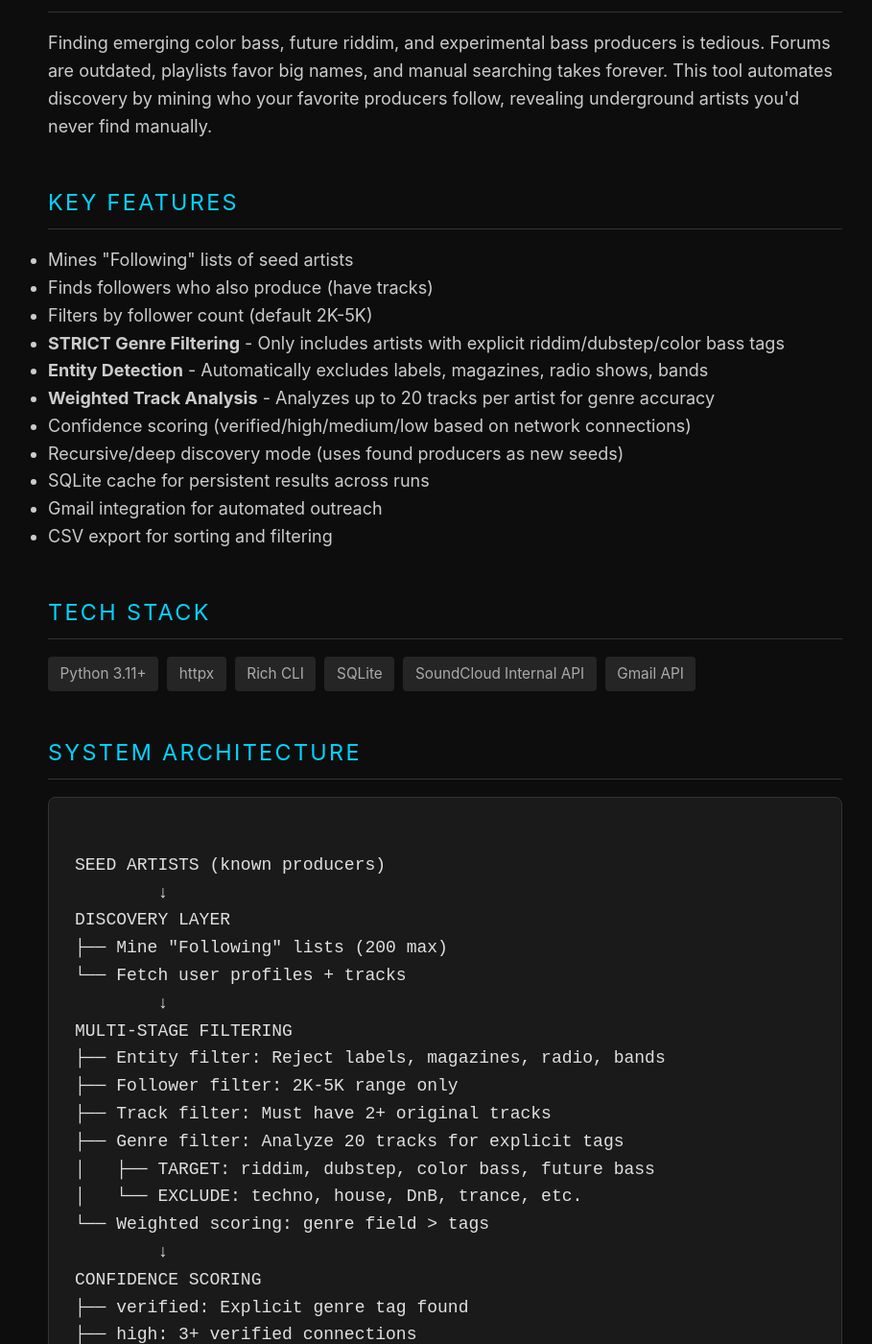
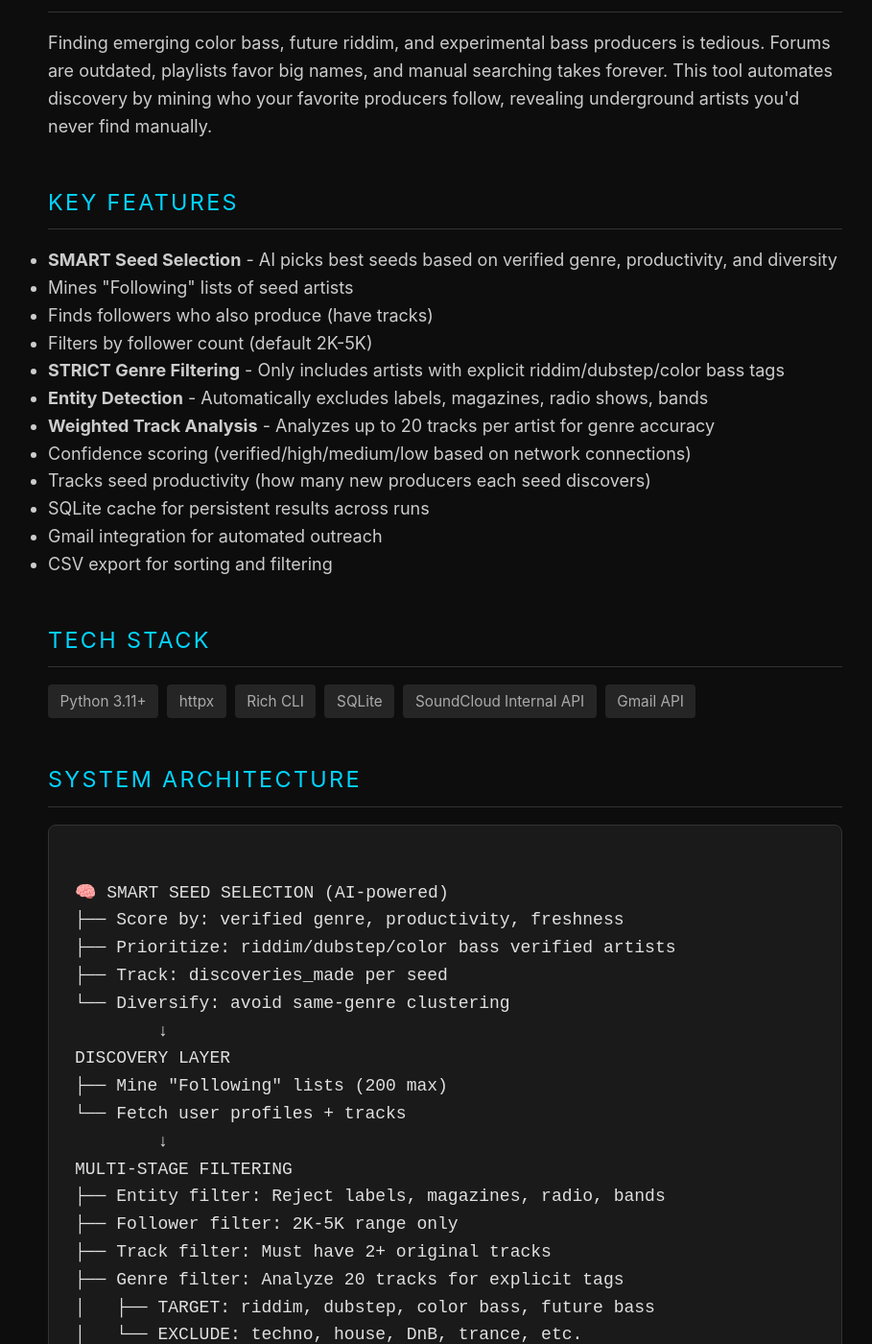
Before and after one commit to eqenrico-hub/eqenrico-hub.github.io, a Jekyll site: the page built from app/audio/producer-discovery.html, in a window 1280 px wide and 1400 px high, scrolled down 556 px. Shown: the whole window at 96% size, without its empty margins (176-1085 px from the left). Built offline with Jekyll 4.4.1, drawn with Linux system fonts in a browser that asks for light colours; some of the changed text lies outside the part shown.

Commit message:
Add SMART seed selection to producer-discovery
Seeds are now AI-selected based on:
- Verified genre (riddim/dubstep/color bass)
- Productivity (how many new producers they discovered)
- Freshness (not used recently)
- Diversity (different genres)

System learns which seeds work best over time.

Co-Authored-By: Claude Opus 4.5 <noreply@anthropic.com>

```diff
--- a/app/audio/producer-discovery.html
+++ b/app/audio/producer-discovery.html
@@ -19,6 +19,7 @@ status: deployed
 <div class="section">
   <h2>Key Features</h2>
   <ul>
+    <li><strong>SMART Seed Selection</strong> - AI picks best seeds based on verified genre, productivity, and diversity</li>
     <li>Mines "Following" lists of seed artists</li>
     <li>Finds followers who also produce (have tracks)</li>
     <li>Filters by follower count (default 2K-5K)</li>
@@ -26,7 +27,7 @@ status: deployed
     <li><strong>Entity Detection</strong> - Automatically excludes labels, magazines, radio shows, bands</li>
     <li><strong>Weighted Track Analysis</strong> - Analyzes up to 20 tracks per artist for genre accuracy</li>
     <li>Confidence scoring (verified/high/medium/low based on network connections)</li>
-    <li>Recursive/deep discovery mode (uses found producers as new seeds)</li>
+    <li>Tracks seed productivity (how many new producers each seed discovers)</li>
     <li>SQLite cache for persistent results across runs</li>
     <li>Gmail integration for automated outreach</li>
     <li>CSV export for sorting and filtering</li>
@@ -48,7 +49,11 @@ status: deployed
 <div class="section">
   <h2>System Architecture</h2>
   <div class="architecture-box">
-SEED ARTISTS (known producers)
+🧠 SMART SEED SELECTION (AI-powered)
+├── Score by: verified genre, productivity, freshness
+├── Prioritize: riddim/dubstep/color bass verified artists
+├── Track: discoveries_made per seed
+└── Diversify: avoid same-genre clustering
         ↓
 DISCOVERY LAYER
 ├── Mine "Following" lists (200 max)
@@ -63,11 +68,10 @@ MULTI-STAGE FILTERING
 │   └── EXCLUDE: techno, house, DnB, trance, etc.
 └── Weighted scoring: genre field > tags
         ↓
-CONFIDENCE SCORING
-├── verified: Explicit genre tag found
-├── high: 3+ verified connections
-├── medium: 2 verified connections
-└── low: 0-1 (excluded from emails)
+CONFIDENCE SCORING + LEARNING
+├── verified/high/medium/low confidence
+├── Track which seeds produced results
+└── Improve seed selection over time
         ↓
 CACHE (SQLite) + CSV EXPORT + GMAIL OUTREACH</div>
 </div>
```
